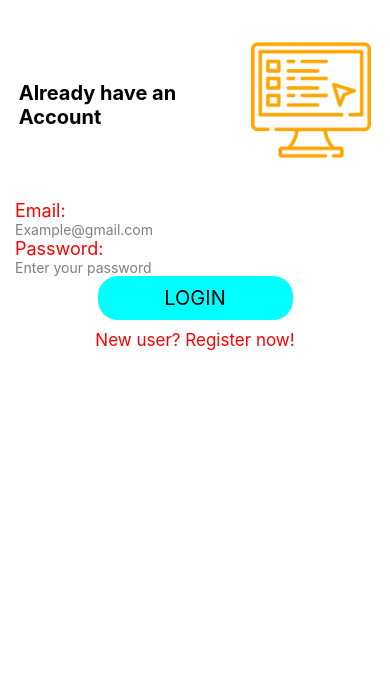
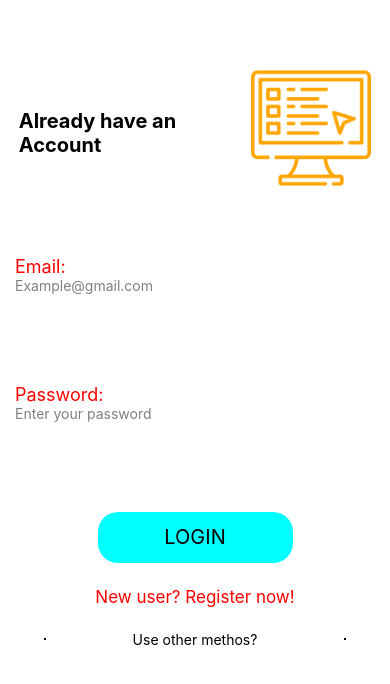
Before and after one commit to nguyenit24/nguyenit24-appmobile, a React Native app: screen / in a window 390 px wide. Shown: the top 684 px of the page. Built offline with nearby package versions, Linux system fonts and the light colour scheme.

Commit message:
code login

```diff
--- a/screen/Login.js
+++ b/screen/Login.js
@@ -3,12 +3,12 @@ import { View, Text, Image, StyleSheet, ImageBackground, TouchableOpacity, Alert
 const Login = () => {
     return <View style={{
         backgroundColor: 'white',
-        flex: 1,
+        flex: 100,
     }}>
         {/* headerlogin */}
         {/* <ImageBackground > */}
         <View style={{
-            height: 200,
+            flex: 30,
             flexDirection: 'row',
             justifyContent: 'space-around',
             alignItems: 'center',
@@ -34,6 +34,7 @@ const Login = () => {
         {/* </ImageBackground> */}
         <View style={{
             marginHorizontal: 15,
+            flex: 15,
         }}>
             <Text style={{
                 color: 'red',
@@ -50,6 +51,7 @@ const Login = () => {
         </View>
         <View style={{
             marginHorizontal: 15,
+            flex: 15,
         }}>
             <Text style={{
                 color: 'red',
@@ -67,11 +69,13 @@ const Login = () => {
         </View>
         <TouchableOpacity
             style={{
+                flex: 6,
                 backgroundColor: 'aqua',
                 justifyContent: 'center',
                 alignItems: 'center',
                 borderRadius: 20,
                 width: '50%',
+
                 alignSelf: 'center'
             }}
         >
@@ -84,6 +88,7 @@ const Login = () => {
         </TouchableOpacity>
         <TouchableOpacity
             style={{
+                flex: 8,
                 justifyContent: 'center',
                 borderRadius: 20,
                 alignSelf: 'center'
@@ -97,6 +102,29 @@ const Login = () => {
                 }}
             >New user? Register now!</Text>
         </TouchableOpacity>
+        <View style={{
+            flex: 25,
+        }}>
+            <View style={{
+                flexDirection: 'row',
+                justifyContent: 'space-around',
+                alignItems: 'center'
+            }}>
+                <View style={{
+                    // flex: 1,
+                    height: 1,
+                    borderWidth: 1,
+                }}></View>
+                <Text style={{
+                    // flex: 1,
+                }}>Use other methos?</Text>
+                <View style={{
+                    // flex: 1,
+                    height: 1,
+                    borderWidth: 1,
+                }}></View>
+            </View>
+        </View>
     </View>
 }
 export default Login
```
Also changed, not shown: assets/facebook.png (added), assets/youtube.png (added).
